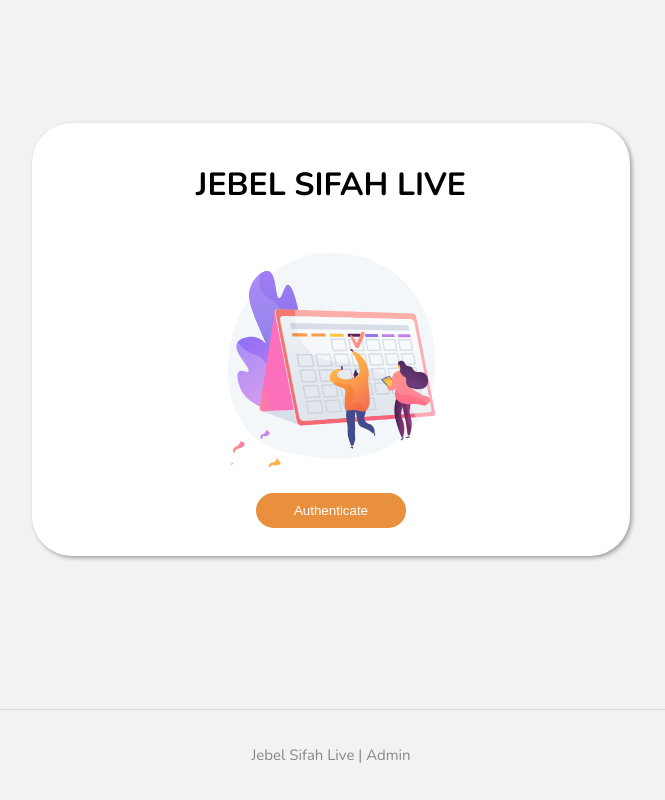
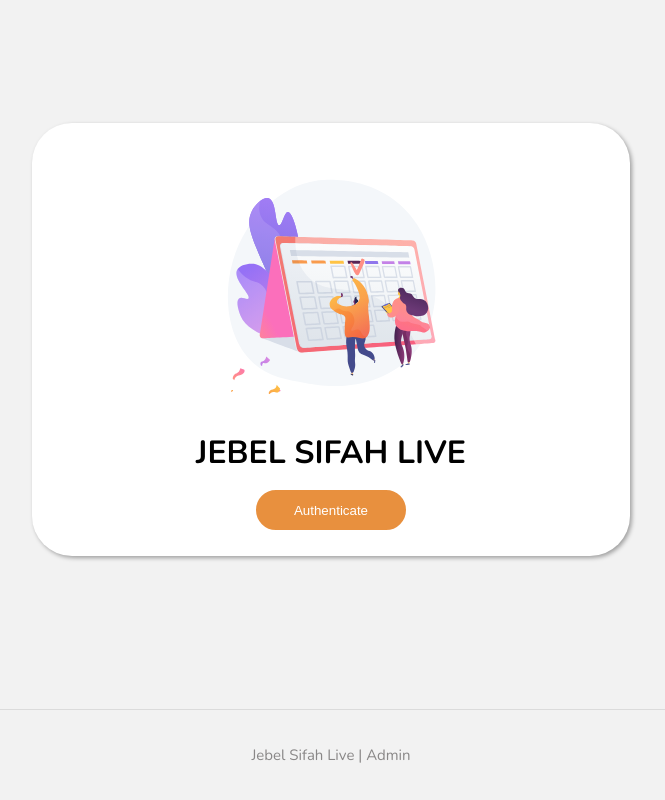
Before and after one commit to hamad-gondal/Jebel-Sifah-React, a React (Create React App) app: page /login in a window 1280 px wide. Shown: the whole page, without its empty margins (309-974 px from the left). Built offline with nearby package versions, Linux system fonts and the light colour scheme.

Commit message:
Minor change

```diff
--- a/src/components/login/login.scss
+++ b/src/components/login/login.scss
@@ -39,7 +39,7 @@
   width: 150px;
   height: 40px;
   padding: 8px 0;
-  margin: 10px auto;
+  margin: -5px auto;
   background: $primary-color;
   border-radius: 50px;
   color: $white;
--- a/src/components/login/login.tsx
+++ b/src/components/login/login.tsx
@@ -38,8 +38,8 @@ function Login() {
 
     return (
         <div className="login">
+            <div className="animation">{View}</div>
             <h1 className="title">JEBEL SIFAH LIVE</h1>
-            <div className="animation">{View}</div>
             <button className='btn' onClick={() => handleAuthentication()}>Authenticate</button>
         </div>
     );
```
Also changed, not shown: 12 other files (tests, documents, lock files or other folders).
